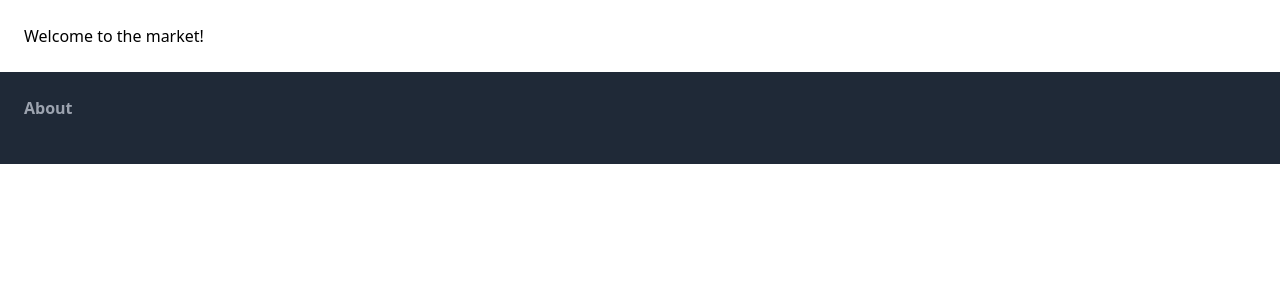
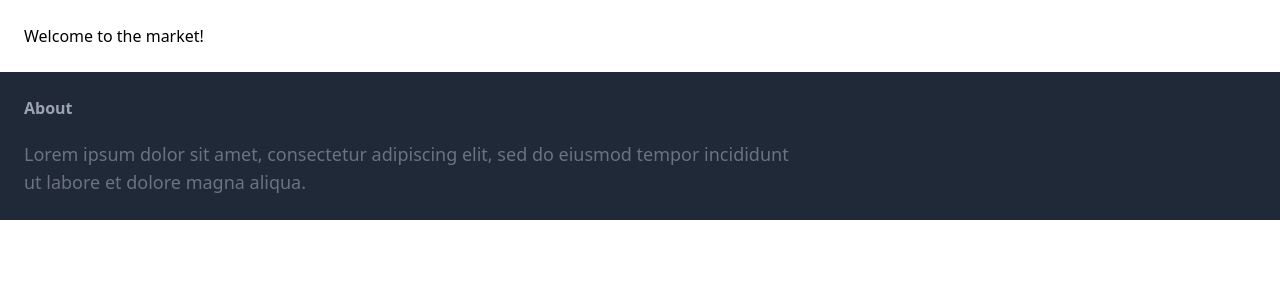
Before and after one commit to dawmro/flea_market, a Django app: page / in a window 1280 px wide. Shown: the part 77-377 px from the top of the page. Run offline with Django 4.2, Linux system fonts and the light colour scheme; some libraries are stand-ins or nearby versions.

Commit message:
add dummy info text

```diff
--- a/flea_market/core/templates/core/base.html
+++ b/flea_market/core/templates/core/base.html
@@ -31,6 +31,8 @@
         <footer class="px-6 py-6 flex justify-between bg-gray-800">
             <div class="w-2/3 pr-10">
                 <h3 class="mb-5 font-semibold text-gray-400">About</h3>
+
+                <p class="text-lg text-gray-500">Lorem ipsum dolor sit amet, consectetur adipiscing elit, sed do eiusmod tempor incididunt ut labore et dolore magna aliqua.</p>
             </div>
         </footer>
     </body>
```
